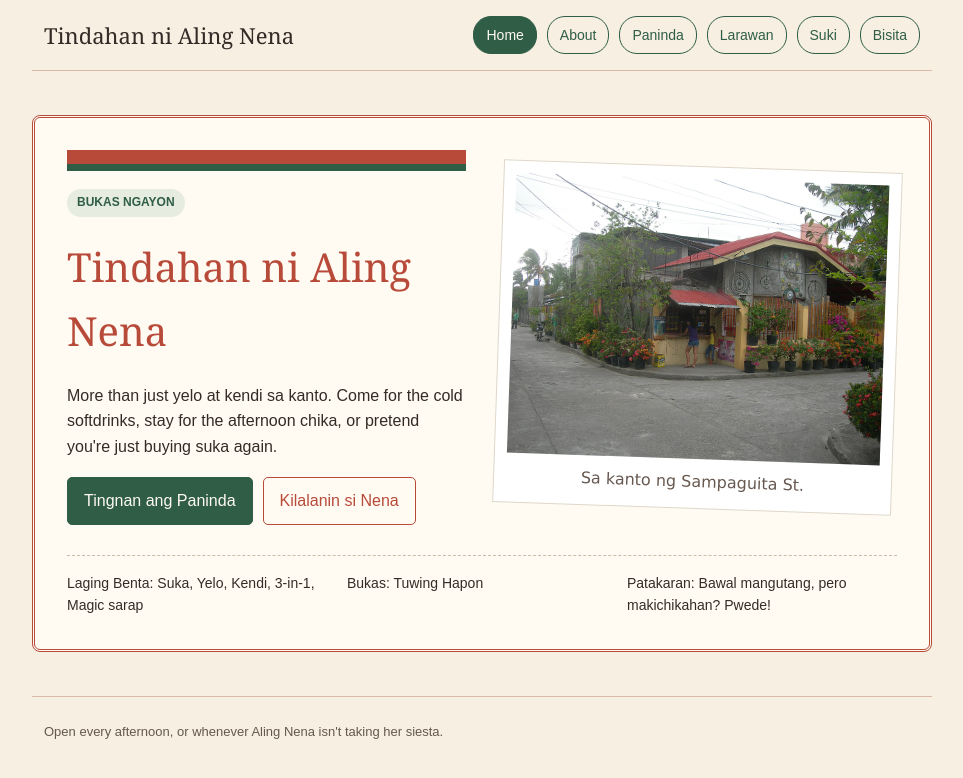
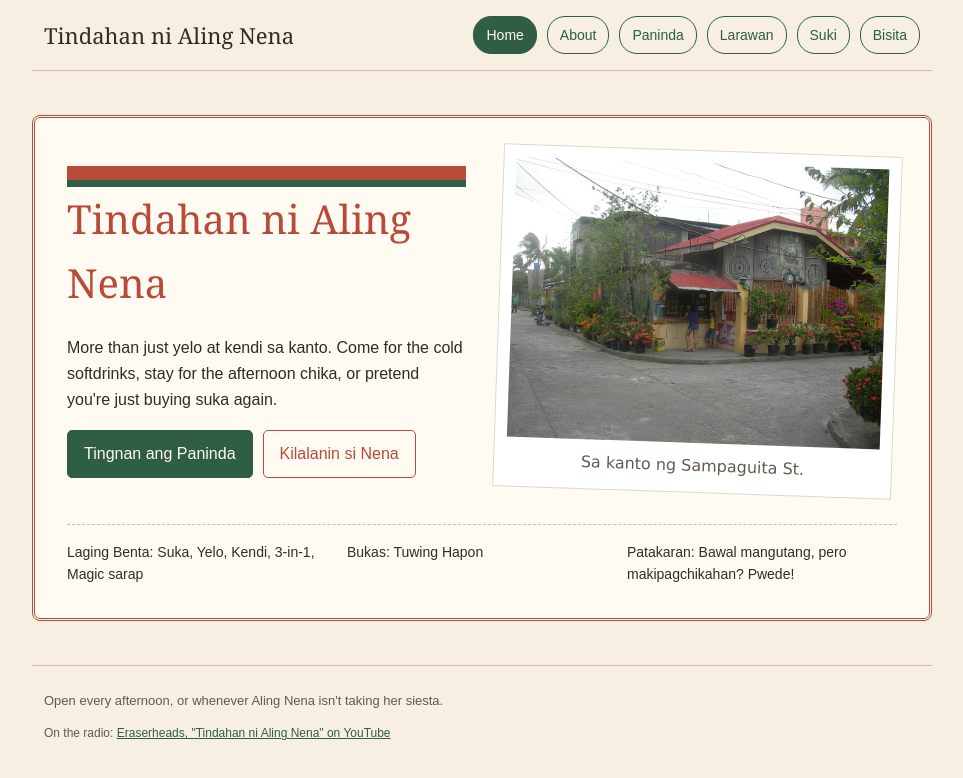
Before and after one commit to zgparel-hue/MP1, a plain HTML site: page index.html in a window 1280 px wide. Shown: the whole page, without its empty margins (158-1121 px from the left). Drawn offline with Linux system fonts and the light colour scheme.

Commit message:
last few ui/bug fixes

```diff
--- a/index.html
+++ b/index.html
@@ -24,7 +24,6 @@
     <div class="home-layout">
       <div class="home-left">
         <div class="awning-bar"></div>
-        <p class="open-badge">BUKAS NGAYON</p>
         <h1>Tindahan ni Aling Nena</h1>
         <p>More than just yelo at kendi sa kanto. Come for the cold softdrinks, stay for the afternoon chika, or pretend you're just buying suka again.</p>
         <div class="home-actions">
@@ -45,13 +44,14 @@
       <ul>
         <li>Laging Benta: Suka, Yelo, Kendi, 3-in-1, Magic sarap</li>
         <li>Bukas: Tuwing Hapon</li>
-        <li>Patakaran: Bawal mangutang, pero makichikahan? Pwede!</li>
+        <li>Patakaran: Bawal mangutang, pero makipagchikahan? Pwede!</li>
       </ul>
     </div>
   </div>
 
   <div class="bottom-bar">
     <p>Open every afternoon, or whenever Aling Nena isn't taking her siesta.</p>
+    <p class="radio-note">On the radio: <a href="https://www.youtube.com/watch?v=_zr2-5B5bIc" target="_blank" rel="noopener noreferrer">Eraserheads, "Tindahan ni Aling Nena" on YouTube</a></p>
   </div>
 </body>
 </html>
--- a/script.js
+++ b/script.js
@@ -1,7 +1,6 @@
 function showNote() {
   var quotes = [
     "Okay naman yung suka. Bumabalik lang talaga ako pag naka-duty yung anak ni Aling Nena. Minsan nakakalimutan ko tuloy kunin yung sukli. - Isang suking laging may dahilan",
-    "Dito ko unang natutunan na kendi ang legal tender kapag walang panukli si Nena. - Jun, suki ng yelo",
     "Five stars sa kape, one star kasi pinauwi na ako agad dahil wala naman akong bibilhin. - Kapitbahay sa kabilang kanto",
     "Bumili ako ng suka kahapon, bumili ulit ako ngayon. Hindi nagtataka si Nena, pero nakangiti na siya. - Suki sa kanto"
   ];
--- a/style.css
+++ b/style.css
@@ -125,16 +125,6 @@ a {
   background: #b84a39;
 }
 
-.open-badge {
-  display: inline-block;
-  padding: 4px 10px;
-  border-radius: 16px;
-  background: #e6ecdf;
-  color: #2f5d46;
-  font-size: 12px;
-  font-weight: bold;
-}
-
 .action-link,
 button,
 .secondary-link {
@@ -258,6 +248,10 @@ tr:hover {
   font-size: 13px;
 }
 
+.radio-note {
+  font-size: 12px;
+}
+
 .photo-credit {
   margin-top: 18px;
   color: #777365;
```
Also changed, not shown: paninda.html (+2 -2 lines).
